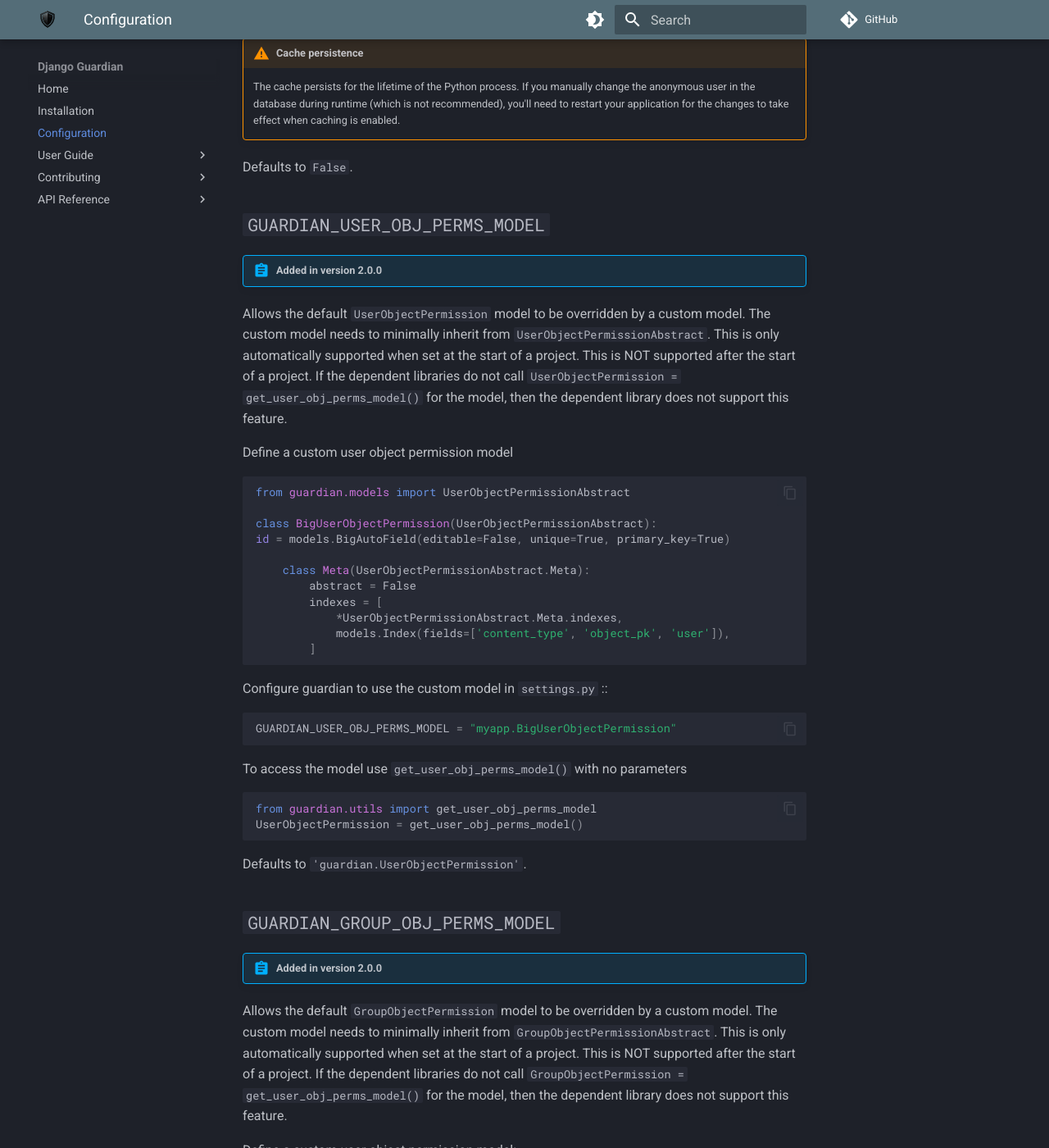
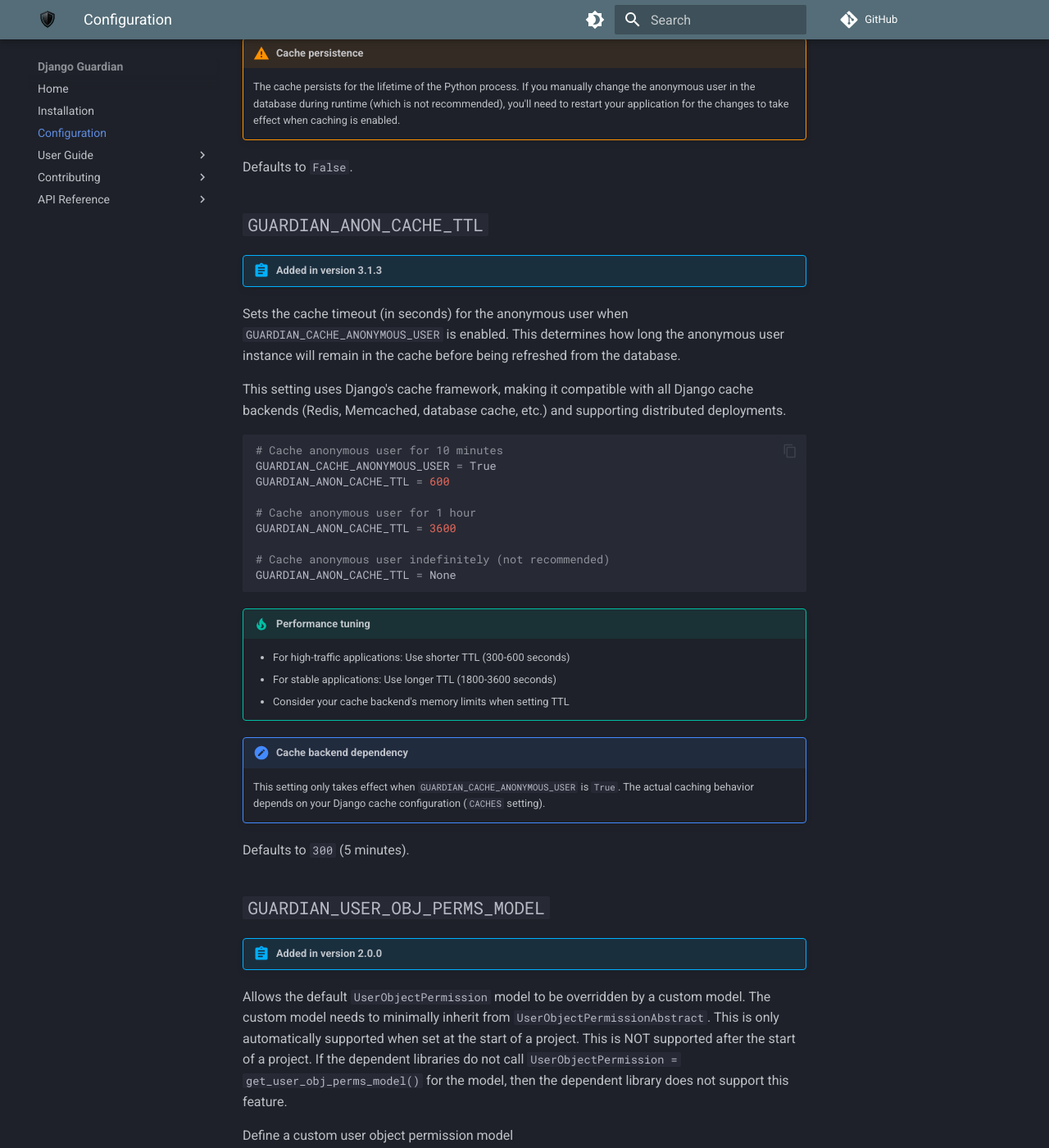
Before and after one commit to django-guardian/django-guardian, an MkDocs documentation site: the page built from docs/configuration.md, in a window 1280 px wide and 1400 px high, scrolled down 3946 px. Shown: the whole window at 82% size. Built offline with MkDocs 1.6.1 and Material for MkDocs 9.7.7, drawn with Linux system fonts in a browser that asks for light colours; plug-ins that fetch from the network failed and are left out; comment, search, counter and statistics services are not loaded.

Commit message:
cache ttl documentation is added

````diff
--- a/docs/configuration.md
+++ b/docs/configuration.md
@@ -183,6 +183,45 @@ perform a fresh database query.
 
 Defaults to `False`.
 
+## `GUARDIAN_ANON_CACHE_TTL`
+
+!!! abstract "Added in version 3.1.3"
+
+Sets the cache timeout (in seconds) for the anonymous user when
+`GUARDIAN_CACHE_ANONYMOUS_USER` is enabled. This determines how long
+the anonymous user instance will remain in the cache before being
+refreshed from the database.
+
+This setting uses Django's cache framework, making it compatible with
+all Django cache backends (Redis, Memcached, database cache, etc.)
+and supporting distributed deployments.
+
+```python
+# Cache anonymous user for 10 minutes
+GUARDIAN_CACHE_ANONYMOUS_USER = True
+GUARDIAN_ANON_CACHE_TTL = 600
+
+# Cache anonymous user for 1 hour
+GUARDIAN_ANON_CACHE_TTL = 3600
+
+# Cache anonymous user indefinitely (not recommended)
+GUARDIAN_ANON_CACHE_TTL = None
+```
+
+!!! tip "Performance tuning"
+
+    - For high-traffic applications: Use shorter TTL (300-600 seconds)
+    - For stable applications: Use longer TTL (1800-3600 seconds)
+    - Consider your cache backend's memory limits when setting TTL
+
+!!! note "Cache backend dependency"
+
+    This setting only takes effect when `GUARDIAN_CACHE_ANONYMOUS_USER`
+    is `True`. The actual caching behavior depends on your Django cache
+    configuration (`CACHES` setting).
+
+Defaults to `300` (5 minutes).
+
 ## `GUARDIAN_USER_OBJ_PERMS_MODEL`
 
 !!! abstract "Added in version 2.0.0"
````
